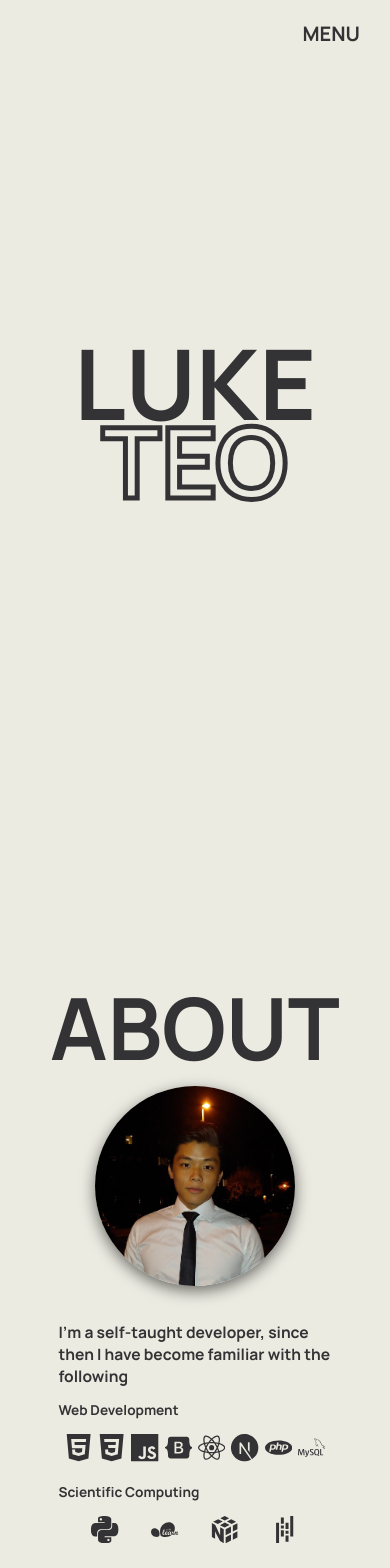
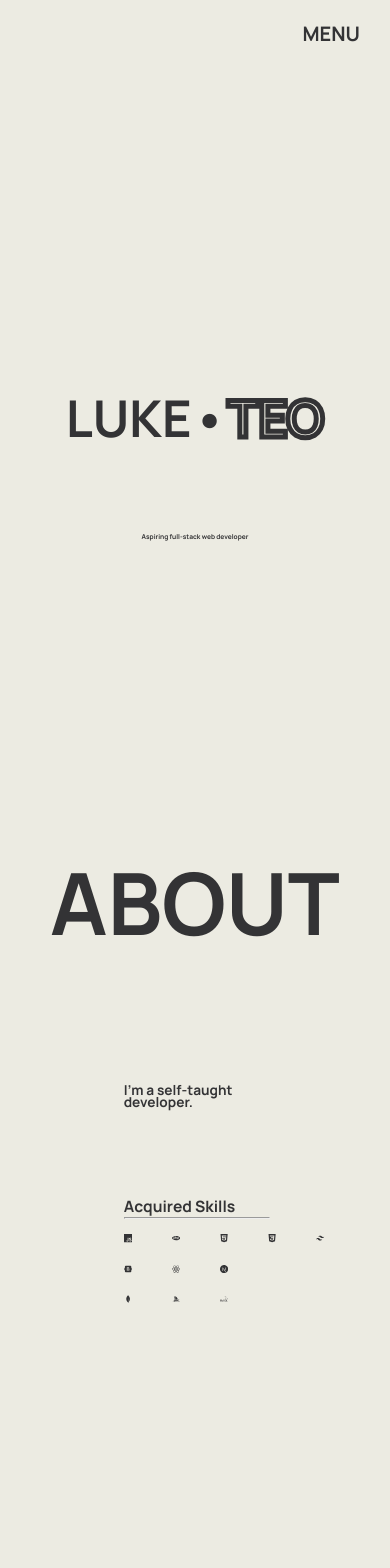
Before and after one commit to teoyi/personal-portfolio, a Next.js app: page / in a window 390 px wide. Shown: the top 1568 px of the page. Built offline with nearby package versions, Linux system fonts and the light colour scheme; a web font is replaced by a local one.

Commit message:
redid landing, about, added project preview for fxjournal. Still need work for responsiveness

```diff
--- a/src/components/About/About.js
+++ b/src/components/About/About.js
@@ -3,55 +3,53 @@ import Image from 'next/image'
 import profilePicCropped from '../../../public/static/images/theonly_square.png'
 import profilePicMain from '../../../public/static/images/theonly_main.png'
 import classes from '../../styles/About.module.css'
-import { SiJavascript, SiHtml5, SiCss3, SiBootstrap, SiReact, SiPython, SiMysql, SiPhp, SiNextdotjs, SiScikitlearn, SiNumpy, SiPandas  } from "react-icons/si";
+import { SiJavascript, SiHtml5, SiCss3, SiBootstrap, SiReact, SiPython, SiMysql, SiPhp, SiNextdotjs, SiTailwindcss, SiMongodb, SiPhpmyadmin, SiR   } from "react-icons/si";
 
 
 const About = () => {
-    const [clicked, setClicked] = useState(false);
     return (
         <section className={classes.about} id="about">
             {/* <div className={classes.vertLine}></div> */}
             <div className={classes.mainText}>
                 ABOUT
             </div>
-            <div className={classes.imgWrapper}>
+            {/* <div className={classes.imgWrapper}>
                 <div className={classes.aboutImageMobile}>
                     <Image src={profilePicCropped} alt="me" layout='fill' objectFit='contain'  />
                 </div>
-            </div>
+            </div> */}
+            <div className={classes.exteriorWrapper}>
                 <div className={classes.contentWrapper}>
                     <div className={classes.aboutImage1}>
                         <Image src={profilePicMain} alt="me" layout='fill' objectFit='contain'  />
                     </div>
-                {/* <div className={classes.aboutContent}> */}
                     <div className={classes.bottomText}>
-                        <div className={classes.title}>I&apos;m a self-taught developer, since then I have become familiar with the following</div>
-                        <ul className={classes.techExp}>
-                            <li>Web Development</li>
-                            <li>
+                        <div className={classes.preq}>
+                        I&apos;m a self-taught developer.
+                        </div>
+                        <div className={classes.skillsWrapper}>
+                            <div className={classes.title}>Acquired Skills</div>
+                            <hr className={classes.line} />
                             <div className={classes.icons}>
-                                    <SiHtml5 />
-                                    <SiCss3 />
-                                    <SiJavascript />
-                                    <SiBootstrap />
-                                    <SiReact />
-                                    <SiNextdotjs/>
-                                    <SiPhp />
-                                    <SiMysql />
+                                <div className={classes.firstIcon}><SiJavascript /></div>
+                                <div className={classes.icon}><SiPhp /></div>
+                                <div className={classes.icon}><SiHtml5 /></div>
+                                <div className={classes.icon}><SiCss3 /></div>
+                                <div className={classes.icon}><SiTailwindcss /></div>
                             </div>
-                            </li>
-                            <li>Scientific Computing</li>
-                            <li>
                             <div className={classes.icons}>
-                                    <SiPython />
-                                    <SiScikitlearn />
-                                    <SiNumpy />
-                                    <SiPandas />
+                                <div className={classes.firstIcon}><SiBootstrap /></div>
+                                <div className={classes.icon}><SiReact /></div>
+                                <div className={classes.icon}><SiNextdotjs /></div>
                             </div>
-                            </li>
-                        </ul>
+                            <div className={classes.icons}>
+                                <div className={classes.firstIcon}><SiMongodb /></div>
+                                <div className={classes.icon}><SiPhpmyadmin /></div>
+                                <div className={classes.icon}><SiMysql /></div>
                             </div>
-                {/* </div> */}
+                        </div>
+                    </div>
+                </div>
             </div>
         </section>
 
--- a/src/components/Landing/Landing.js
+++ b/src/components/Landing/Landing.js
@@ -1,45 +1,30 @@
 import React, { useEffect } from 'react'
-import Aos from 'aos'
-import "aos/dist/aos.css"
 import classes from '../../styles/Landing.module.css'
 import { FaGithubSquare, FaLinkedin, FaInstagramSquare } from "react-icons/fa";
 import Marquee from "react-fast-marquee"
 
 
 const Landing = () => {
-    useEffect(()=>{
-        Aos.init({duration: 2000});
-    }, []);
-
     return (
         <section className={classes.section__Landing} id="landing">
             <div className={classes.wrapper}>
-                <div className={classes.marquee}>
-                    <span className={classes.subText}>
-                        Aspiring full-stack web developer and software engineer
-                    </span>
-                </div>
-                <div className={classes.mainText}>
+                <div className={classes.nameArea}>
                     <div className={classes.firstName}>
-                        LUKE
+                        luke
+                    </div>
+                    <div className={classes.separator}>
+                    •
                     </div>
                     <div className={classes.lastName}>
-                        TEO
+                        teo
                     </div>
                 </div>
+                <div className={classes.subText}>
+                    Aspiring full-stack web developer
+                </div>
             </div>
-
-            {/* <p data-aos="fade-right" className={classes.subtitle}>Aspiring full-stack web developer</p>
-            <div className={classes.landingWrapper}>
-                <h2 data-aos="fade-left" className={classes.luke}>Luke</h2>
-            </div>
-            <div data-aos="fade-up" className={classes.navBar__secondary}>
-                <a href="https://www.instagram.com/yipeng_/" className={classes.navSocials}><FaInstagramSquare size="2.2rem" /></a>
-                <a href="https://github.com/teoyi" className={classes.navSocials}><FaGithubSquare size="2.2rem" /></a>
-                <a href='https://www.linkedin.com/in/luketeo/' className={classes.navSocials}><FaLinkedin size="2.2rem" /></a>
-            </div> */}
         </section>
     );
-}
+};
 
 export default Landing;
--- a/src/styles/About.module.css
+++ b/src/styles/About.module.css
@@ -1,47 +1,45 @@
-.about{
-    display:flex;
-    flex-direction: row;
-    justify-content:space-evenly;
-    align-items: center;
+.about {
   height: 100vh;
-    position: relative;
+  width: 100%;
 }
 
-.contentWrapper{
+.skillsWrapper {
+  width: 100%;
+}
+.exteriorWrapper {
+  width: 100%;
   display: flex;
   flex-direction: row;
   justify-content: space-evenly;
   align-items: center;
-    position: relative;
-    width: 100%;
-    margin-top: 110px;
+}
+.contentWrapper {
+  display: flex;
+  flex-direction: row;
+  justify-content: space-evenly;
+  align-items: center;
 }
 /* ABOUT */
-.mainText{
-    font-size: 228px;
-    font-family: 'Manrope B';
-    position: absolute;
-    top: 0;
-    left: 0;
-    margin-left: 40px;
+.mainText {
+  font-size: 13vw;
+  font-family: "Manrope B";
+  text-align: center;
 }
 
 /* Self Image */
-.aboutImage1{
+.aboutImage1 {
   position: relative;
   width: 351px;
   height: 417px;
+  border-radius: 25px;
   overflow: hidden;
-    border-radius: 10px;
-    margin-top: 50px;
   left: 0;
   box-shadow: rgba(0, 0, 0, 0.55) 0px 5px 15px 0px;
-    /* cursor: pointer; */
 }
 
 /* Main Content */
-.aboutImageMobile{
-    display:none;
+.aboutImageMobile {
+  display: none;
   height: 250px;
   width: 250px;
   overflow: hidden;
@@ -49,160 +47,157 @@
   position: relative;
   box-shadow: rgba(0, 0, 0, 0.55) 0px 5px 15px 0px;
 }
-.imgWrapper{
+.imgWrapper {
   position: relative;
 }
 
-.title{
-    font-size: 32px;
-    margin-bottom: 13px;
-    font-family: 'Manrope B';
-    margin-top: 92px;
-    /* text-decoration: underline; */
+.line {
+  color: #333335;
+  background-color: #333335;
+  height: 2px;
+  width: 80%;
+  margin-left: 20px;
 }
-
-/* Personal Info Section */
-.aboveText ul{
-    list-style-type: none;
-    font-family: 'Manrope B';
-    /* margin-left: 20px; */
+.preq {
+  font-size: 3.5vw;
+  line-height: 3vw;
+  font-family: "Manrope B";
+  margin-left: 20px;
 }
-.personalInfo li:nth-child(odd){
-    /* color: red; */
-    font-size: 24px;
-    margin-bottom: 10px;
-}
-.personalInfo li:nth-child(even){
-    font-size: 17px;
-    /* margin-left: 20px; */
+.title {
+  font-size: 2vw;
+  font-family: "Manrope B";
+  margin-left: 20px;
 }
 
 /* Technoly Experience Section */
-.bottomText{
+.bottomText {
   width: 50%;
+  height: 417px;
+  display: flex;
+  flex-direction: column;
+  justify-content: space-evenly;
+  align-items: flex-start;
 }
-.bottomExp{
+.bottomExp {
   margin-top: 20px;
-}
-.techExp{
-    list-style-type: none;
-    font-family: 'Manrope B';
-    /* margin-left: 20px; */
-}
-.techExp li:nth-child(odd){
-    font-size: 22px;
-    margin-bottom: 10px;
-}
-.techExp li:nth-child(even){
-    font-size: 39px;
-    /* margin-left: 20px; */
 }
 
 /* Icons Styling */
-.icons{
-    display:flex;
+.icons {
+  width: 100%;
+  display: flex;
   flex-direction: row;
-    justify-content: space-evenly;
+  /* justify-content: space-evenly; */
   align-self: center;
   margin-bottom: 20px;
   margin-top: 15px;
+  margin-left: 20px;
+  margin-right: 20px;
+}
+.firstIcon {
+  margin-right: 20px;
+  font-size: 2.1vw;
+}
+.icon {
+  font-size: 2.1vw;
+  margin-left: 20px;
+  margin-right: 20px;
 }
 /* 320px — 480px: Mobile devices */
-@media only screen and (min-width: 320px) and (max-width: 480px){
-    .aboutImage1{
+@media only screen and (min-width: 320px) and (max-width: 480px) {
+  .aboutImage1 {
     display: none;
   }
-    .aboutImageMobile{
+  .aboutImageMobile {
     display: block;
     height: 200px;
     width: 200px;
-
   }
-    .mainText{
+  .mainText {
     position: static;
-        margin-left: 0 ;
+    margin-left: 0;
     text-align: center;
     font-size: 22vw;
   }
-    .bottomText{
+  .bottomText {
     width: 70%;
   }
-    .title{
+  .title {
     font-size: 4vw;
     margin-top: 0px;
   }
-    .about{
+  .about {
     flex-direction: column;
     justify-content: center;
-        align-self: center;;
+    align-self: center;
   }
-    .contentWrapper{
+  .contentWrapper {
     margin-top: 35px;
   }
-    .techExp li:nth-child(odd){
+  .techExp li:nth-child(odd) {
     font-size: 3.5vw;
   }
-    .techExp li:nth-child(even){
+  .techExp li:nth-child(even) {
     font-size: 7vw;
   }
 }
 /* 481px — 768px: iPads, Tablets */
-@media only screen and (min-width: 481px) and (max-width: 768px){
-    .aboutImage1{
+@media only screen and (min-width: 481px) and (max-width: 768px) {
+  .aboutImage1 {
     display: none;
   }
-    .aboutImageMobile{
+  .aboutImageMobile {
     display: block;
   }
-    .bottomText{
+  .bottomText {
     width: 70%;
   }
-    .mainText{
+  .mainText {
     position: static;
-        margin-left: 0 ;
+    margin-left: 0;
     text-align: center;
     font-size: 178px;
   }
-    .about{
+  .about {
     flex-direction: column;
     justify-content: center;
-        align-self: center;;
+    align-self: center;
   }
-    .contentWrapper{
+  .contentWrapper {
     margin-top: 35px;
   }
-    .techExp li:nth-child(odd){
+  .techExp li:nth-child(odd) {
     font-size: 2vw;
   }
-    .techExp li:nth-child(even){
+  .techExp li:nth-child(even) {
     font-size: 5vw;
   }
-    .title{
+  .title {
     margin-top: 0px;
   }
 }
 /* 769px — 1024px: Small screens, laptops */
-@media only screen and (min-width: 769px) and (max-width: 1024px){
-    .mainText{
+@media only screen and (min-width: 769px) and (max-width: 1024px) {
+  .mainText {
     font-size: 253px;
-        margin-left:0;
+    margin-left: 0;
   }
-    .aboutImage1{
+  .aboutImage1 {
     width: 370px;
     height: 440px;
   }
-    .title{
+  .title {
     margin-top: 0px;
   }
 }
 /* 1025px — 1200px: Desktops, large screens */
-@media only screen and (min-width: 1025px) and (max-width: 1200px){
-
+@media only screen and (min-width: 1025px) and (max-width: 1200px) {
 }
 
 /* 1201px and more —  Extra large screens, TV -> current original styling is for that  */
-@media only screen and (min-width: 1980px){
-    .aboutImage1{
+@media only screen and (min-width: 1980px) {
+  .aboutImage1 {
     width: 487px;
     height: 577px;
   }
--- a/src/styles/Landing.module.css
+++ b/src/styles/Landing.module.css
@@ -1,23 +1,37 @@
-.section__Landing{
+.section__Landing {
   display: flex;
   flex-direction: row;
   align-items: center;
+  justify-content: center;
   height: 100vh;
+  width: 100%;
   /* justify-content: center; */
 }
 
-.wrapper{
+.wrapper {
+  display: flex;
+  flex-direction: column;
+  align-items: center;
+  justify-content: center;
+  /* margin-left: 20px; */
+}
+
+.nameArea {
   display: flex;
   flex-direction: row;
   align-items: center;
-    margin-left: 20px;
+  justify-content: center;
+  font-family: "Manrope B";
+  font-size: 13vw;
+  line-height: 229px;
+  pointer-events: none;
+  text-transform: uppercase;
 }
-
 
 /* Text Style */
 
-.mainText{
-    font-family: 'Manrope B';
+.mainText {
+  font-family: "Manrope B";
   font-size: 284px;
   display: flex;
   flex-direction: column;
@@ -25,33 +39,32 @@
   pointer-events: none;
 }
 
-.subText{
-    writing-mode: vertical-lr;
-    font-family: 'Manrope B';
+.subText {
+  /* writing-mode: vertical-lr; */
+  font-family: "Manrope B";
   font-size: 1.7vw;
 }
 
-.firstName{
-    z-index:3;
+.firstName {
+  /* z-index: 3; */
 }
 
-.firstName:hover{
+.firstName:hover {
   transform: rotate3d(180deg);
 }
 
-.lastName{
-    margin-left: 22.5px;
+.lastName {
+  /* margin-left: 22.5px; */
   -webkit-text-stroke: 5px #333335;
   -webkit-text-fill-color: #ecebe2;
-    z-index: 2;
+  /* z-index: 2; */
 }
-
 
 /* Marquee Styles for subtext */
 .marquee {
   /* width: 450px; */
   /* height: 70vh; */
-    margin-right:4vw;
+  margin-right: 4vw;
   /* margin: 0 auto; */
   overflow: hidden;
   box-sizing: border-box;
@@ -66,15 +79,17 @@
 }
 
 .marquee span:hover {
-    animation-play-state: paused
+  animation-play-state: paused;
 }
 
 @keyframes marquee {
-    0% { transform: translateY(150vh); }
-    100% { transform: translateY(-100%); }
+  0% {
+    transform: translateY(150vh);
   }
-
-
+  100% {
+    transform: translateY(-100%);
+  }
+}
 
 /* 320px — 480px: Mobile devices */
 /* 481px — 768px: iPads, Tablets */
@@ -82,66 +97,65 @@
 /* 1025px — 1200px: Desktops, large screens */
 /* 1201px and more —  Extra large screens, TV */
 
-@media only screen and (min-width: 320px) and (max-width: 480px){
-    .mainText{
+@media only screen and (min-width: 320px) and (max-width: 480px) {
+  .mainText {
     font-size: 25vw;
     line-height: 20vw;
     justify-content: center;
     align-items: center;
     width: 100%;
   }
-    .lastName{
+  .lastName {
     margin-left: 0;
   }
-    .wrapper{
+  .wrapper {
     width: 100%;
     margin-left: 0;
   }
-    .marquee{
-        display:none;
+  .marquee {
+    display: none;
   }
 }
 
-@media only screen and (min-width: 481px) and (max-width: 768px){
-    .mainText{
+@media only screen and (min-width: 481px) and (max-width: 768px) {
+  .mainText {
     font-size: 25vw;
     line-height: 20vw;
     justify-content: center;
     align-items: center;
     width: 100%;
   }
-    .marquee{
+  .marquee {
     display: none;
   }
-    .lastName{
+  .lastName {
     margin-left: 0;
   }
-    .wrapper{
+  .wrapper {
     width: 100%;
     margin-left: 0;
   }
 }
 
-@media only screen and (min-width: 769px) and (max-width: 1024px){
-    .mainText{
+@media only screen and (min-width: 769px) and (max-width: 1024px) {
+  .mainText {
     font-size: 255px;
     line-height: 207px;
   }
-    .lastName{
+  .lastName {
     margin-left: 20.5px;
   }
 }
 
-@media only screen and (min-width: 1025px) and (max-width: 1200px){
-
+@media only screen and (min-width: 1025px) and (max-width: 1200px) {
 }
 
-@media only screen and (min-width: 1608px){
-    .subText{
+@media only screen and (min-width: 1608px) {
+  .subText {
     font-size: 1.6vw;
   }
-    .mainText{
-        font-family: 'Manrope B';
+  .mainText {
+    font-family: "Manrope B";
     font-size: 360px;
     display: flex;
     flex-direction: column;
```
Also changed, not shown: src/components/Projects/Projects.js (+7 -4 lines), src/styles/Contact.module.css (+13 -17 lines), src/styles/Projects.module.css (+45 -42 lines), public/static/images/fxjournal_thumb.png (added). Lines whose indentation alone changed are shown as unchanged.
